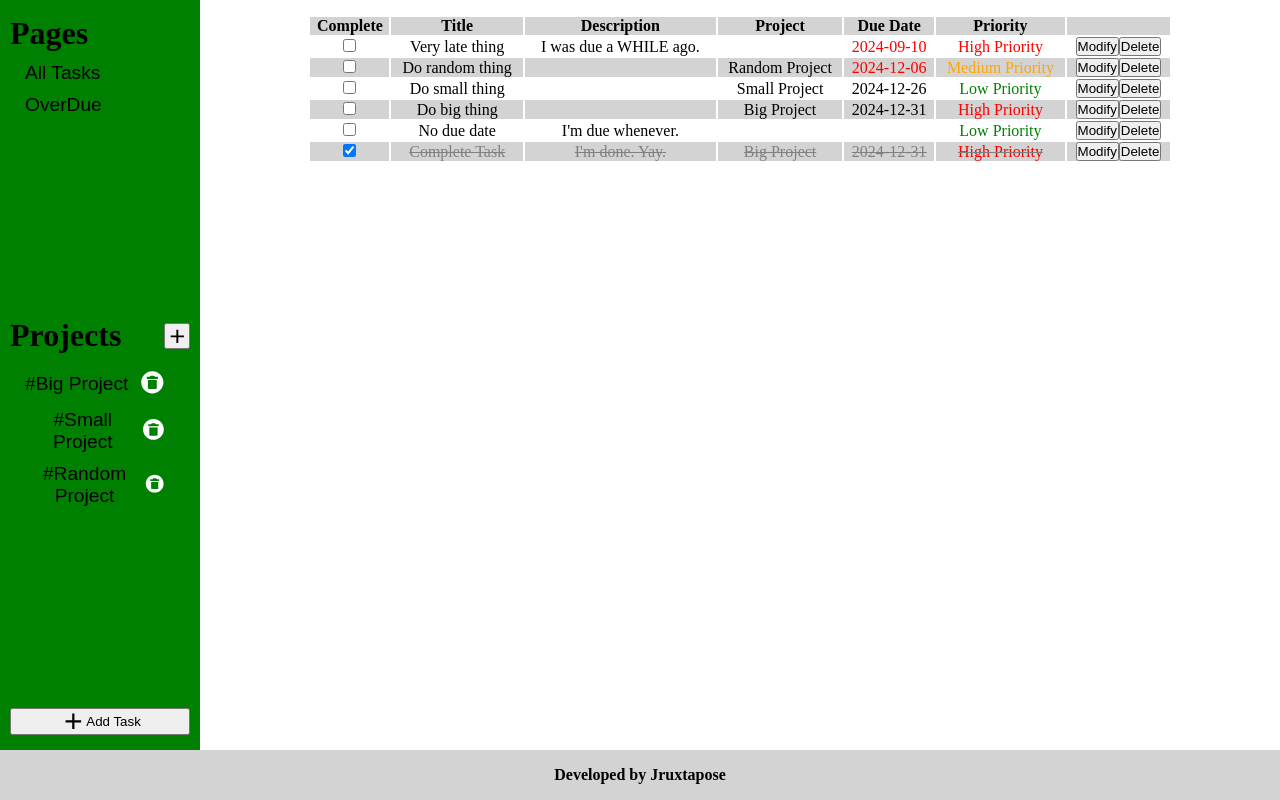
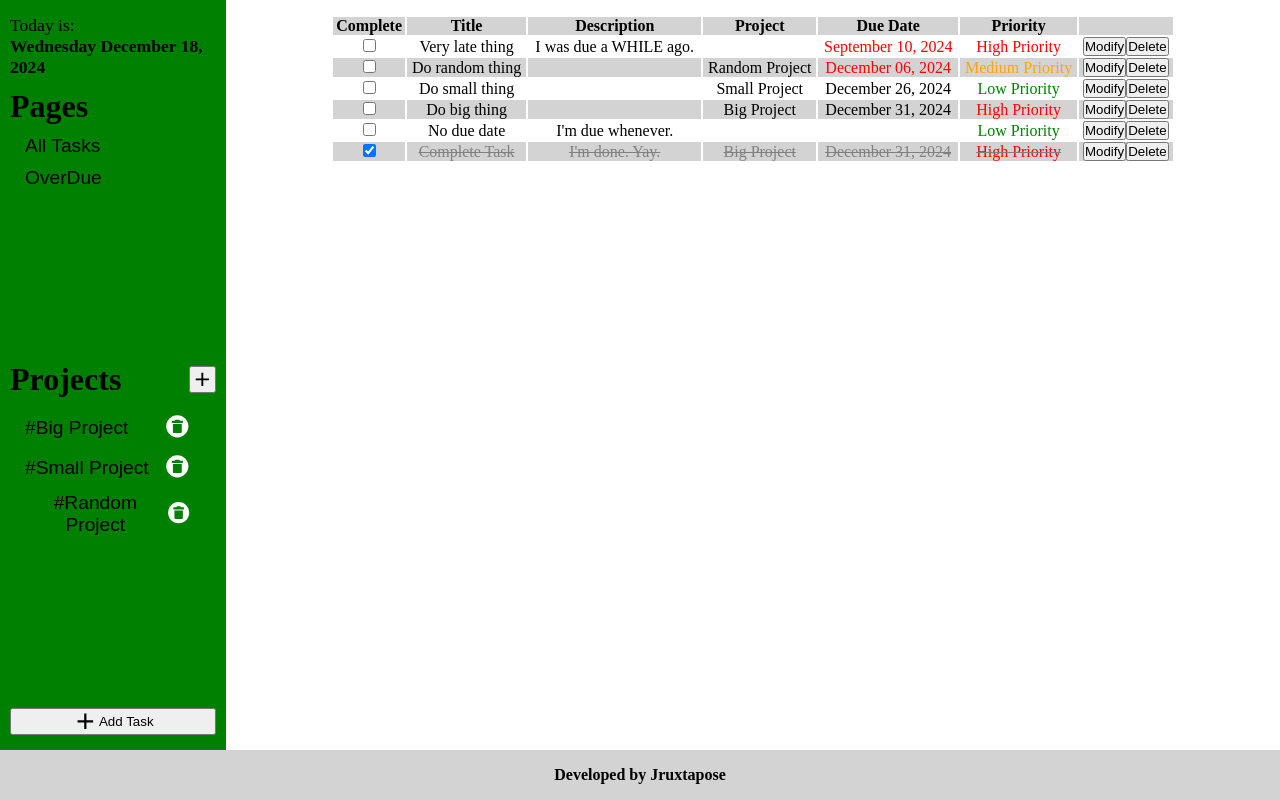
Before and after one commit to jruxtapose/to-do-list, a website built with webpack: page src/index.html in a window 1280 px wide. Built offline with nearby package versions, Linux system fonts and the light colour scheme.

Commit message:
Add date formatting and today's date.

```diff
--- a/src/css/styles.css
+++ b/src/css/styles.css
@@ -8,7 +8,7 @@
   body {
     min-height: 100vh;
     display: grid;
-    grid-template-columns: 1.3fr 7fr;
+    grid-template-columns: 1.5fr 7fr;
     grid-template-rows: 1fr 50px;
   }
 
@@ -19,6 +19,15 @@
     flex-direction: column;
     justify-content: space-between;
     padding: 15px 10px;
+  }
+
+  #today-date-container {
+    font-size: 1.1em;
+    padding-bottom: 10px;
+  }
+
+  #today-date {
+    font-weight: bold;
   }
 
   .page-buttons {
--- a/src/index.html
+++ b/src/index.html
@@ -8,6 +8,7 @@
 <body>
     <div id="sidebar">
         <div id="top-buttons">
+            <div id="today-date-container">Today is: <div id="today-date"></div></div>
             <h1>Pages</h1>
             <div class="page-buttons">
                 <button id="show-all-tasks">All Tasks</button>
--- a/src/js/functions/rendertasks.js
+++ b/src/js/functions/rendertasks.js
@@ -1,6 +1,8 @@
 import UpdateTaskModal from "../classes/modals/updatetaskmodal";
+import { format } from "date-fns";
 
 const taskListContainer = document.querySelector('#task-list-table');
+const dateFormat = require('date-fns/format');
 const renderTasks = (taskList, taskHandler) => {
     taskListContainer.textContent = '';
     const generateTableHeaders = (() => {
@@ -79,7 +81,8 @@ const renderTask = (task, taskHandler) => {
         if (dueDate < today && !task.getComplete()) {
             taskRow.classList.add('overdue-task');
         }
-        dueDateCell.textContent = task.getDueDate();
+        const formattedDueDate = format(task.getDueDate(), 'MMMM dd, yyyy')
+        dueDateCell.textContent = formattedDueDate;
     }
 
     const priorityCell = document.createElement('td');
--- a/src/js/index.js
+++ b/src/js/index.js
@@ -5,8 +5,12 @@ import NewProjectModal from "./classes/modals/newprojectmodal";
 import filterTasks from "./functions/filtertasks";
 import sortTasks from "./functions/sorttasks";
 import { renderTasks } from "./functions/rendertasks";
+import { format } from "date-fns";
 
 const taskHandler = new TaskHandler();
+const today = new Date()
+const todayDisplay = document.querySelector('#today-date');
+todayDisplay.textContent = format(today, 'eeee MMMM dd, yyyy');
 
 const newTaskButton = document.querySelector('#add-task-button');
 const newTaskModal = new NewTaskModal(newTaskButton, taskHandler);
```
